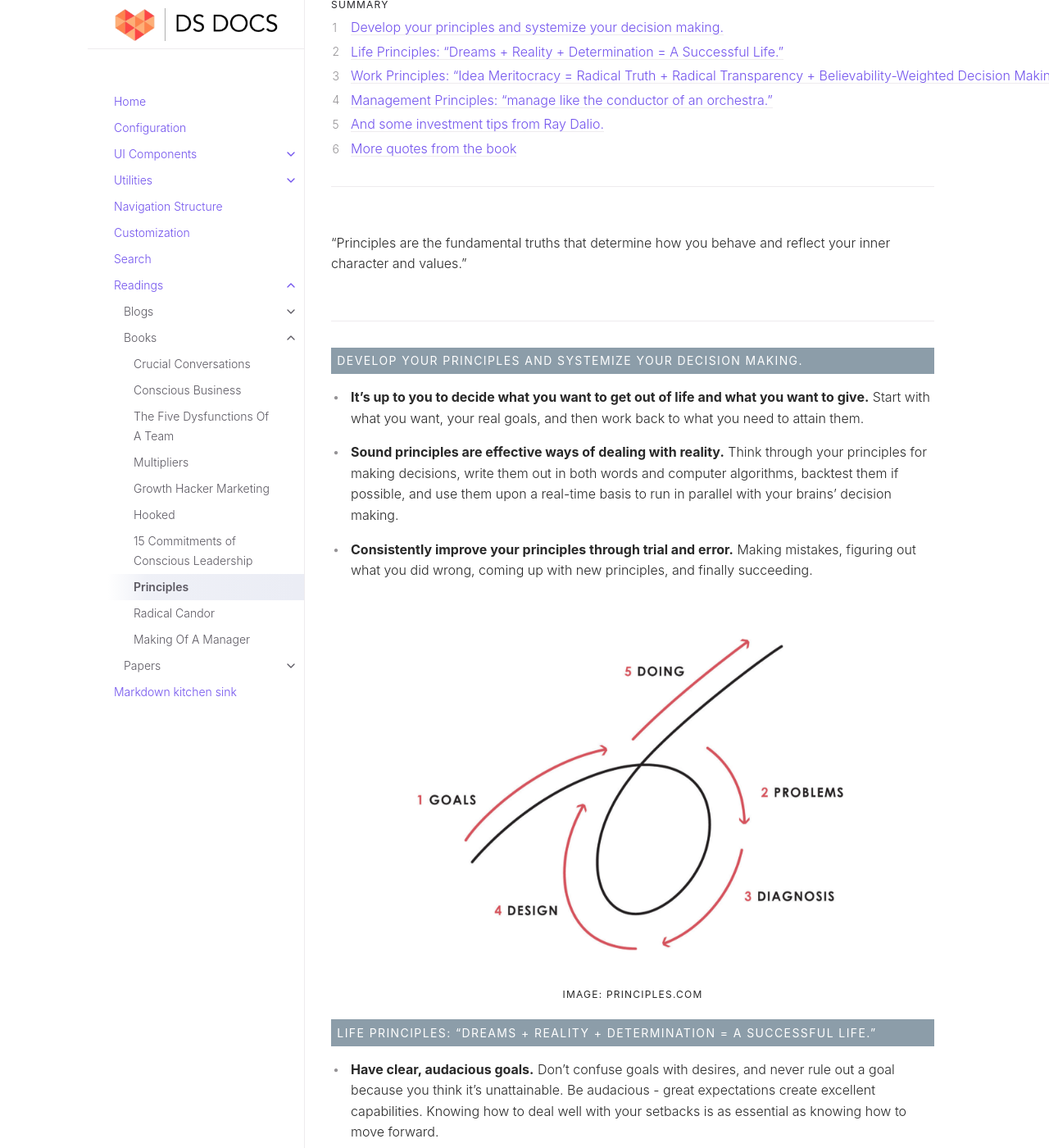
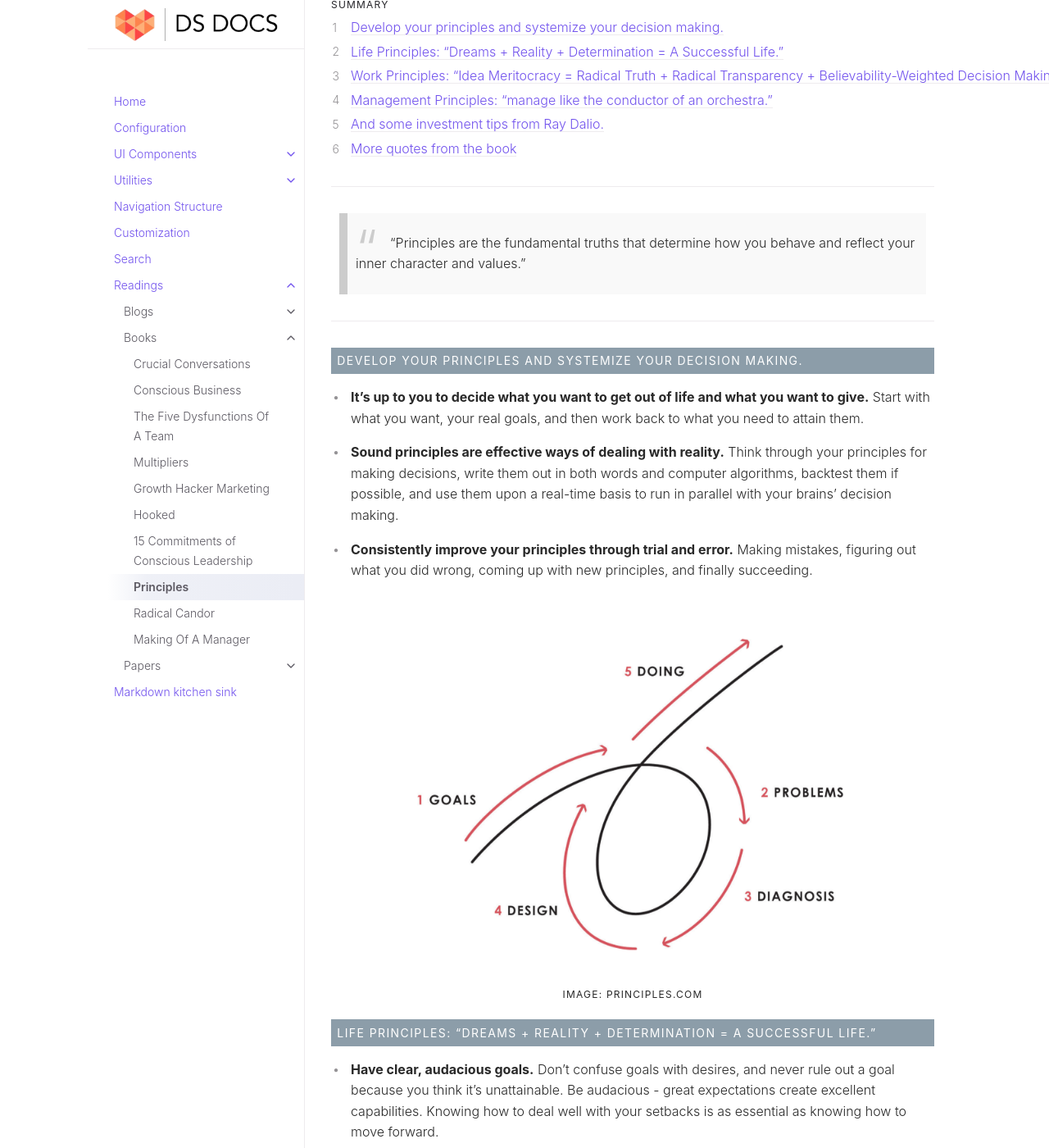
Before and after one commit to thisisjoonlim/dsdocs, a Jekyll site: the page built from docs/readings/books/principles.md, in a window 1280 px wide and 1400 px high, scrolled down 255 px. Shown: the whole window at 82% size. Built offline with Jekyll 4.4.1, drawn with Linux system fonts in a browser that asks for light colours; a script that is not in the unit is left out; comment, search, counter and statistics services are not loaded.

Commit message:
add the blockqute style

```diff
--- a/_sass/custom/custom.scss
+++ b/_sass/custom/custom.scss
@@ -48,3 +48,23 @@ body {
   font-weight: 300;
   color: rgba(41, 41, 41, 1);
 }
+
+//blockquote styling
+blockquote {
+  background: #f9f9f9;
+  border-left: 10px solid #ccc;
+  margin: 1.5em 10px;
+  padding: 0.5em 10px;
+  quotes: "\201C""\201D""\2018""\2019";
+}
+blockquote:before {
+  color: #ccc;
+  content: open-quote;
+  font-size: 4em;
+  line-height: 0.1em;
+  margin-right: 0.25em;
+  vertical-align: -0.4em;
+}
+blockquote p {
+  display: inline;
+}
--- a/docs/readings/books/principles.md
+++ b/docs/readings/books/principles.md
@@ -26,8 +26,7 @@ Ray Dalio
 
 ---
 
-"Principles are the fundamental truths that
-determine how you behave and reflect your inner character and values."
+> "Principles are the fundamental truths that determine how you behave and reflect your inner character and values."
 {: .py-5 }
 
 ---
```
Also changed, not shown: other parts of docs/readings/books/principles.md (+1 -1 lines).
